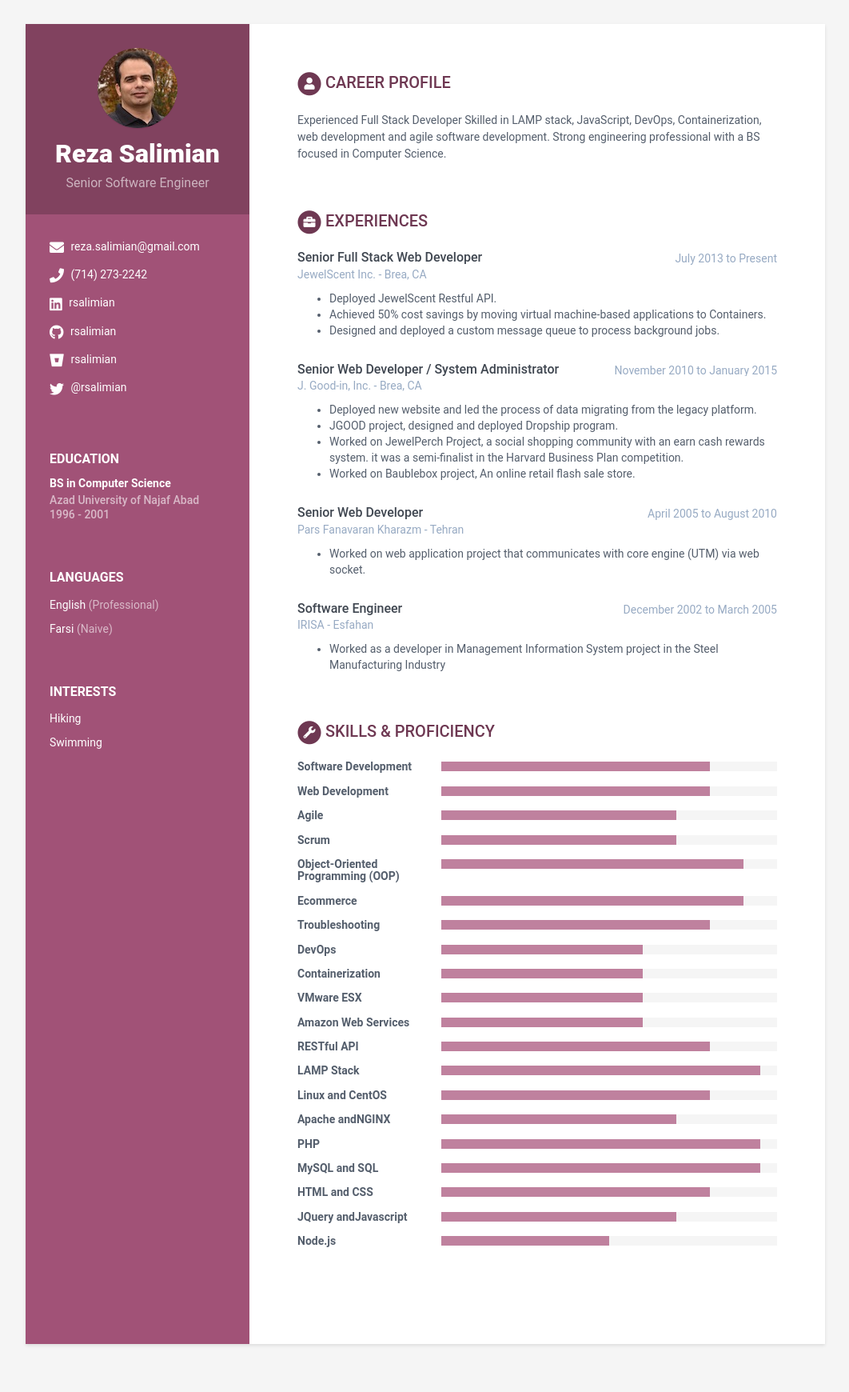
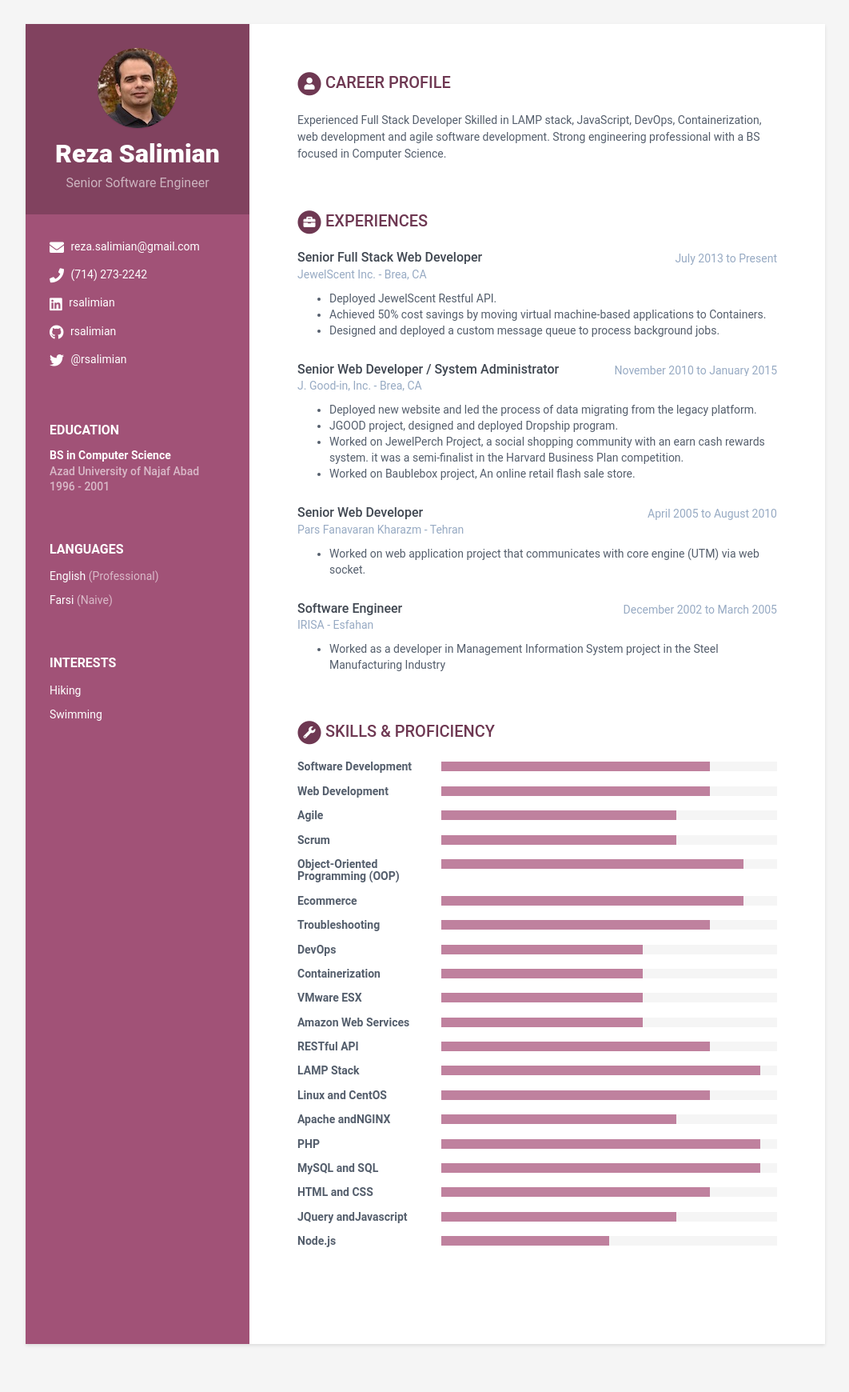
Before and after one commit to rsalimian/rsalimian.github.io, a Jekyll site: the page built from index.html, in a window 1280 px wide. Shown: the whole page at 80% size, without its empty margins (108-1170 px from the left). Built offline with Jekyll 4.4.1, drawn with Linux system fonts in a browser that asks for light colours.

Commit message:
Update data.yml
removed bitkucket

```diff
--- a/_data/data.yml
+++ b/_data/data.yml
@@ -18,7 +18,7 @@ sidebar:
     linkedin: rsalimian
     github: rsalimian
     gitlab:
-    bitbucket: rsalimian
+    bitbucket:
     twitter: '@rsalimian'
     stack-overflow: # Number/Username, e.g. 123456/alandoe
     codewars:
```
